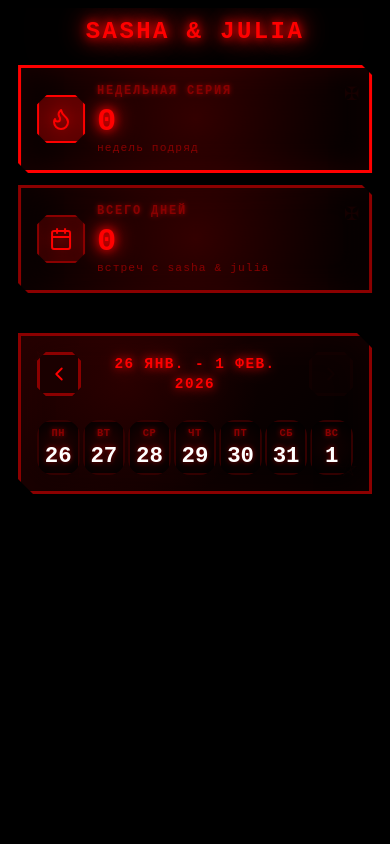
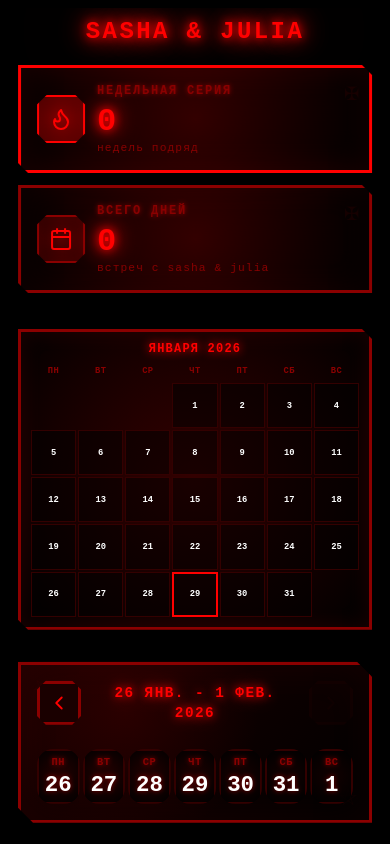
Before and after one commit to Skrejet-r/friends-streak, a React (Vite) app: page / in a window 390 px wide. Built offline with nearby package versions, Linux system fonts and the light colour scheme.

Commit message:
Add compact month calendar showing all days with red filled days for meetings

```diff
--- a/src/App.css
+++ b/src/App.css
@@ -53,7 +53,93 @@
 .week-slider-container {
   display: flex;
   flex-direction: column;
-  gap: 30px;
+  gap: 20px;
+}
+
+.month-calendar {
+  background:
+    radial-gradient(circle at center, rgba(139, 0, 0, 0.3) 0%, rgba(0, 0, 0, 0.9) 100%),
+    linear-gradient(135deg, #1a0000 0%, #000000 100%);
+  border: 3px solid #8b0000;
+  border-radius: 0;
+  padding: 16px;
+  box-shadow:
+    0 0 20px rgba(255, 0, 0, 0.3),
+    inset 0 0 20px rgba(139, 0, 0, 0.2);
+  clip-path: polygon(0 0, calc(100% - 10px) 0, 100% 10px, 100% 100%, 10px 100%, 0 calc(100% - 10px));
+}
+
+.month-calendar-header {
+  text-align: center;
+  font-size: 1rem;
+  font-weight: 700;
+  color: #ff0000;
+  text-transform: uppercase;
+  letter-spacing: 0.1em;
+  margin-bottom: 12px;
+  text-shadow: 0 0 10px #ff0000;
+  font-family: 'Courier New', monospace;
+}
+
+.month-calendar-weekdays {
+  display: grid;
+  grid-template-columns: repeat(7, 1fr);
+  gap: 4px;
+  margin-bottom: 8px;
+}
+
+.month-weekday {
+  text-align: center;
+  font-size: 0.7rem;
+  font-weight: 700;
+  color: #8b0000;
+  text-transform: uppercase;
+  letter-spacing: 0.05em;
+  padding: 4px 0;
+}
+
+.month-calendar-grid {
+  display: grid;
+  grid-template-columns: repeat(7, 1fr);
+  gap: 3px;
+}
+
+.month-day {
+  aspect-ratio: 1;
+  background: rgba(0, 0, 0, 0.5);
+  border: 1px solid #330000;
+  display: flex;
+  align-items: center;
+  justify-content: center;
+  position: relative;
+  min-height: 24px;
+}
+
+.month-day.empty {
+  background: transparent;
+  border: none;
+}
+
+.month-day.met {
+  background: #ff0000;
+  border-color: #ff0000;
+  box-shadow: 0 0 8px rgba(255, 0, 0, 0.6);
+}
+
+.month-day.today {
+  border-color: #ff0000;
+  border-width: 2px;
+}
+
+.month-day-number {
+  font-size: 0.7rem;
+  font-weight: 700;
+  color: #ffffff;
+}
+
+.month-day.met .month-day-number {
+  color: #000000;
+  font-weight: 900;
 }
 
 .stats-container {
@@ -439,7 +525,39 @@
   .stats-container {
     grid-template-columns: 1fr;
     gap: 16px;
-    margin-bottom: 20px;
+    margin-bottom: 16px;
+  }
+
+  .month-calendar {
+    padding: 12px;
+    margin-bottom: 16px;
+  }
+
+  .month-calendar-header {
+    font-size: 0.85rem;
+    margin-bottom: 10px;
+  }
+
+  .month-calendar-weekdays {
+    gap: 3px;
+    margin-bottom: 6px;
+  }
+
+  .month-weekday {
+    font-size: 0.6rem;
+    padding: 3px 0;
+  }
+
+  .month-calendar-grid {
+    gap: 2px;
+  }
+
+  .month-day {
+    min-height: 20px;
+  }
+
+  .month-day-number {
+    font-size: 0.6rem;
   }
 
   .stat-card {
@@ -622,6 +740,38 @@
     gap: 12px;
   }
 
+  .month-calendar {
+    padding: 10px;
+    margin-bottom: 12px;
+  }
+
+  .month-calendar-header {
+    font-size: 0.75rem;
+    margin-bottom: 8px;
+  }
+
+  .month-calendar-weekdays {
+    gap: 2px;
+    margin-bottom: 5px;
+  }
+
+  .month-weekday {
+    font-size: 0.55rem;
+    padding: 2px 0;
+  }
+
+  .month-calendar-grid {
+    gap: 2px;
+  }
+
+  .month-day {
+    min-height: 18px;
+  }
+
+  .month-day-number {
+    font-size: 0.55rem;
+  }
+
   .stat-card {
     padding: 16px;
     gap: 12px;
--- /dev/null
+++ b/src/components/MonthCalendar.tsx
@@ -0,0 +1,56 @@
+import { getDaysInMonth, startOfMonth, eachDayOfInterval, format, isSameMonth, getDay } from 'date-fns';
+import { ru } from 'date-fns/locale';
+import { isMetDay } from '../utils/storage';
+
+interface MonthCalendarProps {
+  currentDate: Date;
+}
+
+export default function MonthCalendar({ currentDate }: MonthCalendarProps) {
+  const monthStart = startOfMonth(currentDate);
+  const daysInMonth = getDaysInMonth(currentDate);
+  const firstDayOfWeek = getDay(monthStart); // 0 = Sunday, 1 = Monday, etc.
+
+  // Adjust for Monday as first day (0 = Monday)
+  const adjustedFirstDay = firstDayOfWeek === 0 ? 6 : firstDayOfWeek - 1;
+
+  const days = eachDayOfInterval({
+    start: monthStart,
+    end: new Date(currentDate.getFullYear(), currentDate.getMonth(), daysInMonth)
+  });
+
+  const weekDays = ['Пн', 'Вт', 'Ср', 'Чт', 'Пт', 'Сб', 'Вс'];
+
+  return (
+    <div className="month-calendar">
+      <div className="month-calendar-header">
+        {format(currentDate, 'MMMM yyyy', { locale: ru })}
+      </div>
+      <div className="month-calendar-weekdays">
+        {weekDays.map((day, idx) => (
+          <div key={idx} className="month-weekday">{day}</div>
+        ))}
+      </div>
+      <div className="month-calendar-grid">
+        {/* Empty cells for days before month starts */}
+        {Array.from({ length: adjustedFirstDay }).map((_, idx) => (
+          <div key={`empty-${idx}`} className="month-day empty"></div>
+        ))}
+        {/* Days of the month */}
+        {days.map((day) => {
+          const hasMet = isMetDay(day);
+          const isToday = format(day, 'yyyy-MM-dd') === format(new Date(), 'yyyy-MM-dd');
+          return (
+            <div
+              key={day.toISOString()}
+              className={`month-day ${hasMet ? 'met' : ''} ${isToday ? 'today' : ''}`}
+              title={format(day, 'd MMMM yyyy', { locale: ru })}
+            >
+              <span className="month-day-number">{day.getDate()}</span>
+            </div>
+          );
+        })}
+      </div>
+    </div>
+  );
+}
--- a/src/components/WeekSlider.tsx
+++ b/src/components/WeekSlider.tsx
@@ -5,6 +5,7 @@ import { isMetDay, toggleMetDay } from '../utils/storage';
 import { calculateWeekStreak, getTotalMetDays } from '../utils/streakUtils';
 import DayCard from './DayCard';
 import StatsCard from './StatsCard';
+import MonthCalendar from './MonthCalendar';
 
 export default function WeekSlider() {
   const today = getToday();
@@ -117,6 +118,7 @@ export default function WeekSlider() {
   return (
     <div className="week-slider-container">
       <StatsCard weekStreak={weekStreak} totalDays={totalDays} />
+      <MonthCalendar currentDate={currentDate} />
 
       <div
         className="week-card"
```
